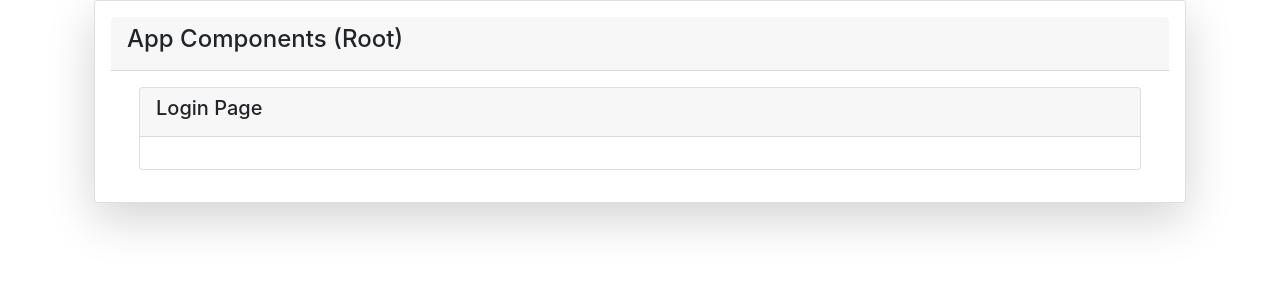
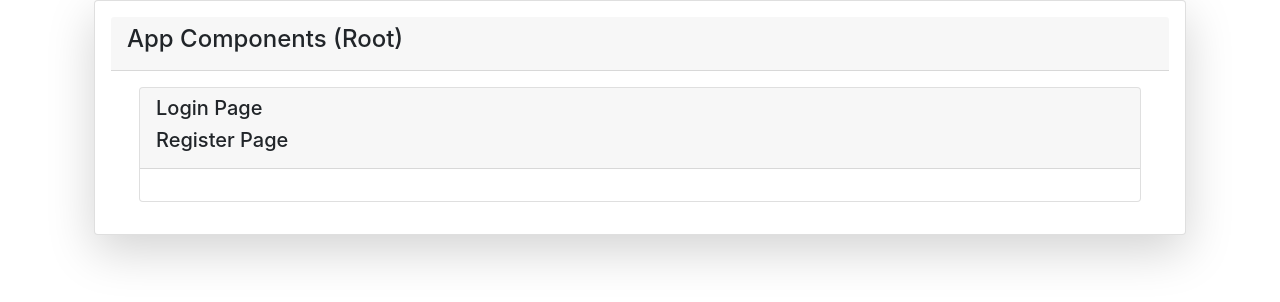
Before and after one commit to Shloka-Joshi/impact-ui-b2-react-g2, a React (Create React App) app: page / in a window 1280 px wide. Shown: the top 302 px of the page. Built offline with nearby package versions, Linux system fonts and the light colour scheme.

Commit message:
login page

```diff
--- a/src/components/login.js
+++ b/src/components/login.js
@@ -8,6 +8,7 @@ class Login extends React.Component{
                 <div className="card">
                     <div className="card-header">
                         <h5>Login Page</h5>
+                        <h5>Register Page</h5>
                     </div>
                     <div className="card-body">
 
```
